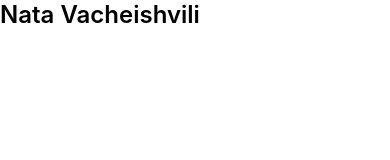
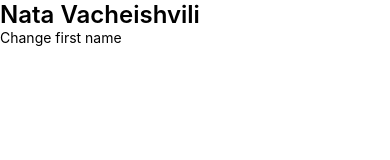
Before and after one commit to adamhinton/LearningReactNative-DonationApp, a React Native app: screen / in a window 390 px wide. Shown: the top 160 px of the page. Built offline with nearby package versions, Linux system fonts and the light colour scheme.

Commit message:
installing redux-logger

```diff
--- a/Navigation/Screens/Home/Home.tsx
+++ b/Navigation/Screens/Home/Home.tsx
@@ -2,17 +2,24 @@ import React from 'react';
 import {SafeAreaView} from 'react-native-safe-area-context';
 import globalStyle from '../../../assets/styles/GlobalStyle';
 import Header from '../../../components/Header/Header';
-import {useSelector} from 'react-redux';
+import {useDispatch, useSelector} from 'react-redux';
 import {RootState} from '../../../redux/store';
+import {Pressable, Text} from 'react-native';
+import {updateFirstName} from '../../../redux/reducers/User';
 
 const Home = () => {
   const user = useSelector((state: RootState) => state.user);
+
+  const dispatch = useDispatch();
 
   const {firstName, lastName} = user;
 
   return (
     <SafeAreaView style={[globalStyle.backgroundWhite, globalStyle.flex]}>
       <Header title={`${firstName} ${lastName}`} type={1} />
+      <Pressable onPress={() => dispatch(updateFirstName('N'))}>
+        <Text>Change first name</Text>
+      </Pressable>
     </SafeAreaView>
   );
 };
--- a/package.json
+++ b/package.json
@@ -27,7 +27,8 @@
     "react-native-screens": "^3.31.1",
     "react-native-svg": "^15.3.0",
     "react-redux": "^9.1.2",
-    "redux": "^5.0.1"
+    "redux": "^5.0.1",
+    "redux-logger": "^3.0.6"
   },
   "devDependencies": {
     "@babel/core": "^7.20.0",
```
Also changed, not shown: 1 other file (tests, documents, lock files or other folders).
